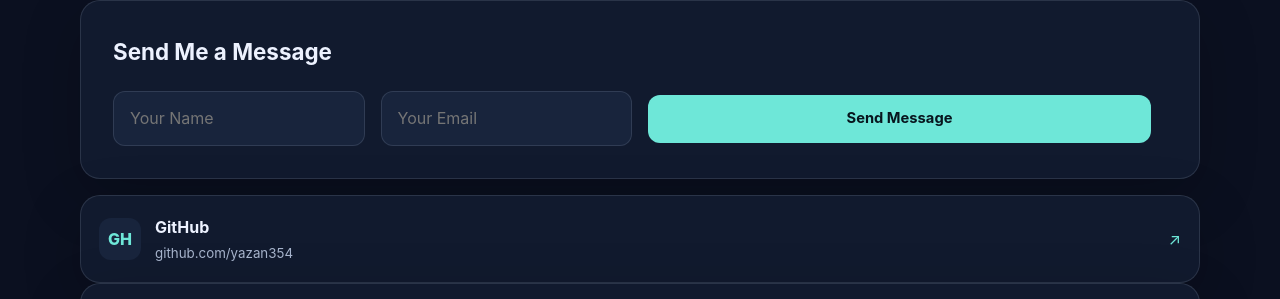
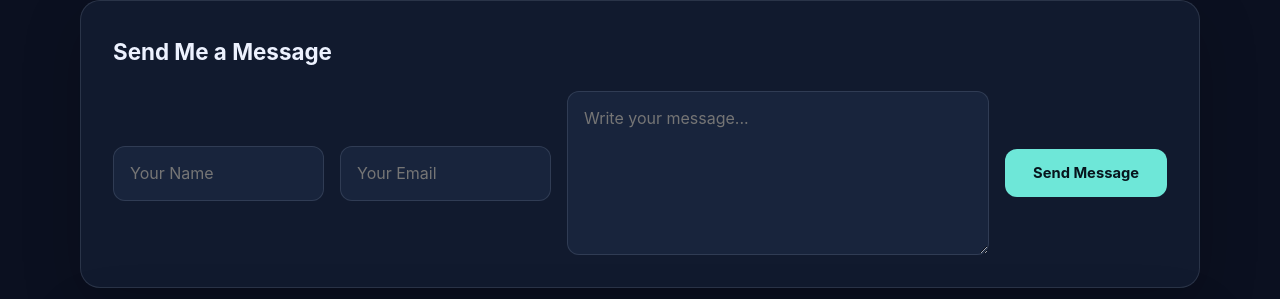
Before and after one commit to yazan354/yazan354.github.io, a plain HTML site: page index.html in a window 1280 px wide. Shown: the part 2899-3198 px from the top of the page. Drawn offline with Linux system fonts and the light colour scheme.

Commit message:
Update style.css

```diff
--- a/style.css
+++ b/style.css
@@ -442,9 +442,10 @@ h1 {
 }
 
 .message-form textarea {
-  display: none;
+  display: block;
+  min-height: 120px;
+  resize: vertical;
 }
-
 .message-form input:focus {
   outline: 2px solid var(--accent);
   outline-offset: 2px;
```
